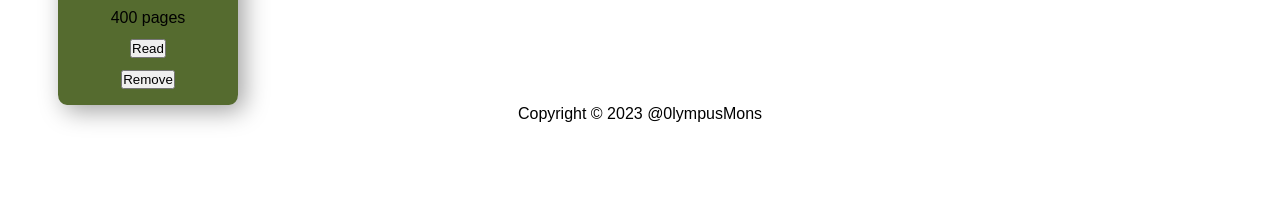
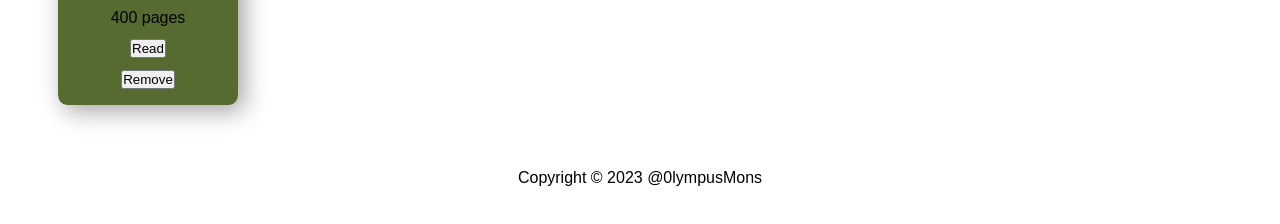
Before and after one commit to 0lympusMons/Library, a plain HTML site: page index.html in a window 1280 px wide. Shown: the part 340-564 px from the top of the page. Drawn offline with Linux system fonts and the light colour scheme.

Commit message:
Add footer margin

```diff
--- a/dist/styles.css
+++ b/dist/styles.css
@@ -32,6 +32,10 @@ header {
   font-size: 2rem;
   padding: 16px;
   box-shadow: 0px -50px 100px #888888;
+}
+
+footer {
+  margin-top: 64px;
 }
 
 a {
```
